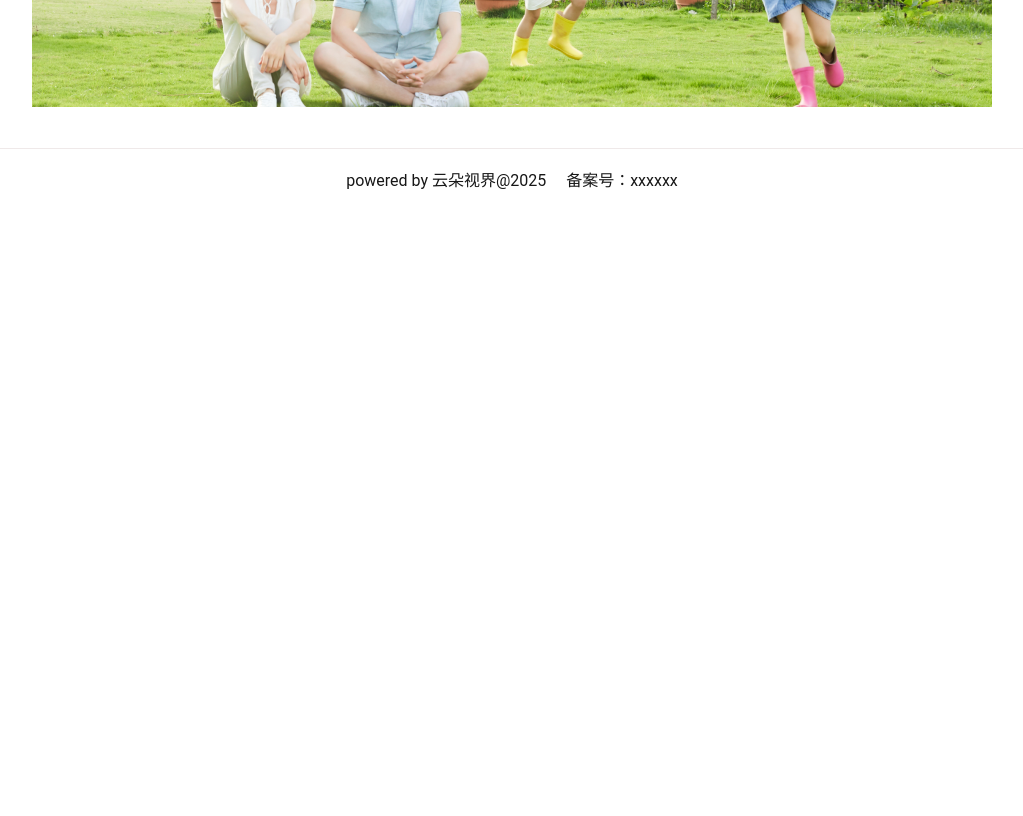
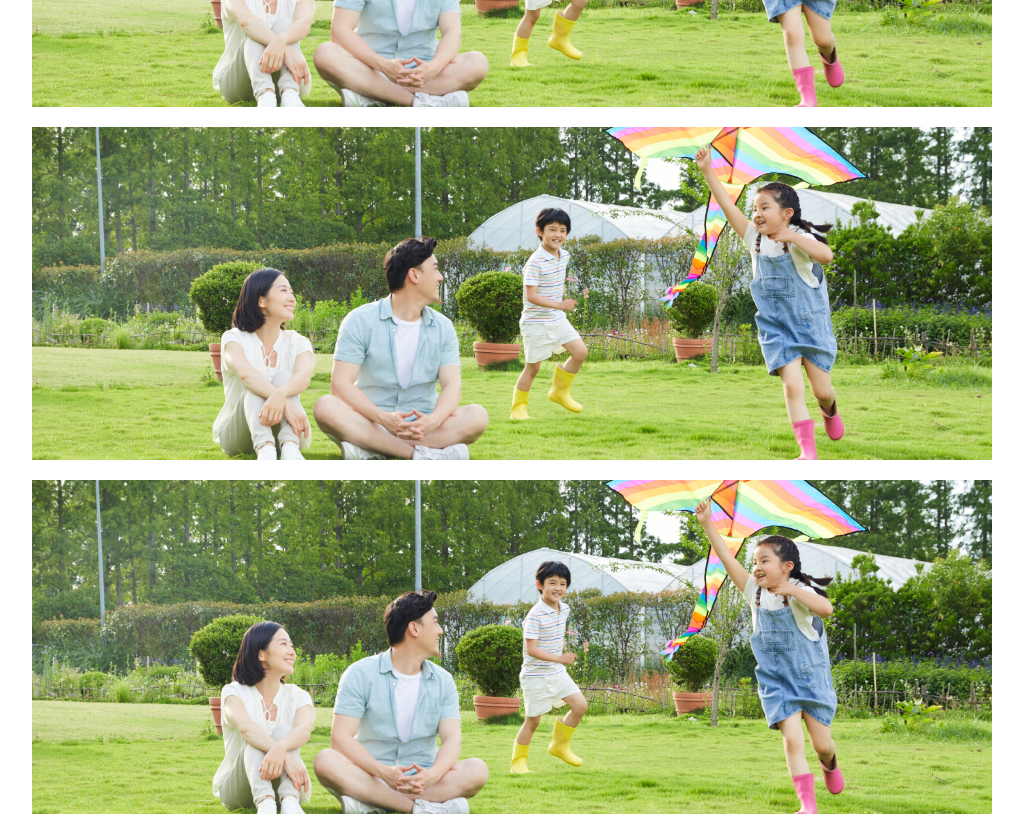
Before and after one commit to jiangchengyu998/photo-show, a Next.js app: page /cases/1 in a window 1280 px wide. Shown: the part 1120-1936 px from the top of the page, without its empty margins (208-1231 px from the left). Before the commit the page ends 1336 px from the top, so only its background shows below. Built offline with nearby package versions, Linux system fonts and the light colour scheme.

Commit message:
弹性布局

```diff
--- a/src/styles/common.css
+++ b/src/styles/common.css
@@ -70,7 +70,7 @@ button:active {
     background-color: rgba(255, 255, 255, 1);
     position: relative;
     width: 1440px;
-    /*height: 1259px;*/
+    min-height: 1259px;
     overflow: hidden;
 }
 
--- a/src/styles/index.cases.css
+++ b/src/styles/index.cases.css
@@ -1,6 +1,6 @@
 .cases_box1 {
     width: 1440px;
-    min-height: 1100px; /* 设置最小高度为1200px */
+    min-height: 1200px; /* 设置最小高度为1200px */
     margin-bottom: 1px;
     margin-top: 32px;
 }
@@ -67,6 +67,6 @@
     display: flex;
     flex-wrap: wrap;
     width: 980px;
-    height: 280px;
+    /*height: 280px;*/
     gap: 20px; /* 行间距、列间距都一致 */
 }
--- a/src/ui/cases/cases.tsx
+++ b/src/ui/cases/cases.tsx
@@ -57,7 +57,7 @@ export default function Cases() {
                 </div>
 
                 {/* 当前分类下的图片展示 */}
-                <div className="cases_content flex-row justify-between flex-wrap gap-4">
+                <div className="cases_content flex-row justify-between gap-4">
                     {currentCategory?.cases.map((image: Case) => (
                         <Link key={image.id} href={`/cases/${image.id}`}>
                             <div className="image-hover-wrapper" key={image.id} style={{width: 480, height: 280}}>
--- a/src/ui/cases/casesDetail.tsx
+++ b/src/ui/cases/casesDetail.tsx
@@ -10,6 +10,13 @@ export default function CasesDetail({ slug }: CasesDetailProps) {
     const minTitle = `这里是一句副文案啊啊啊啊啊哈哈哈`;
 
     const images = [
+        '/images/home/轮播图.png',
+        '/images/home/轮播图.png',
+        '/images/home/轮播图.png',
+        '/images/home/轮播图.png',
+        '/images/home/轮播图.png',
+        '/images/home/轮播图.png',
+        '/images/home/轮播图.png',
         '/images/home/轮播图.png',
         '/images/home/轮播图.png',
         '/images/home/轮播图.png',
```
